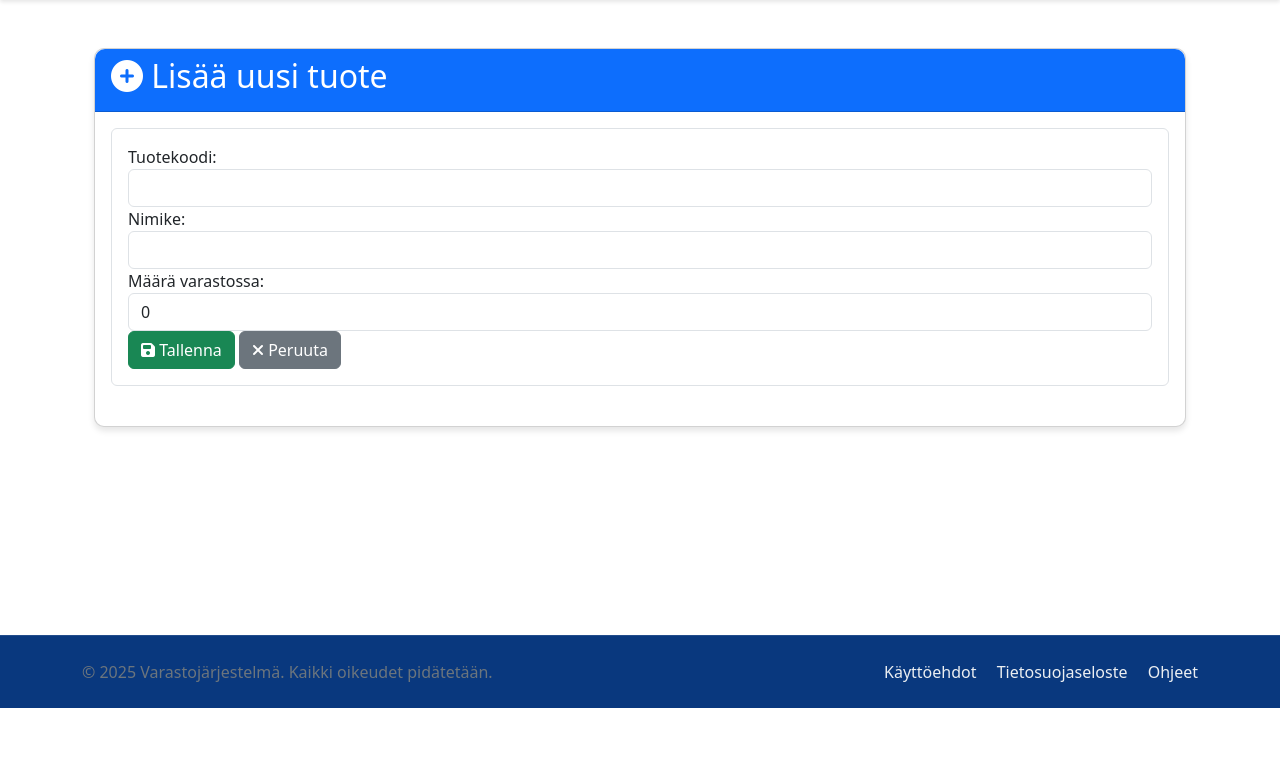
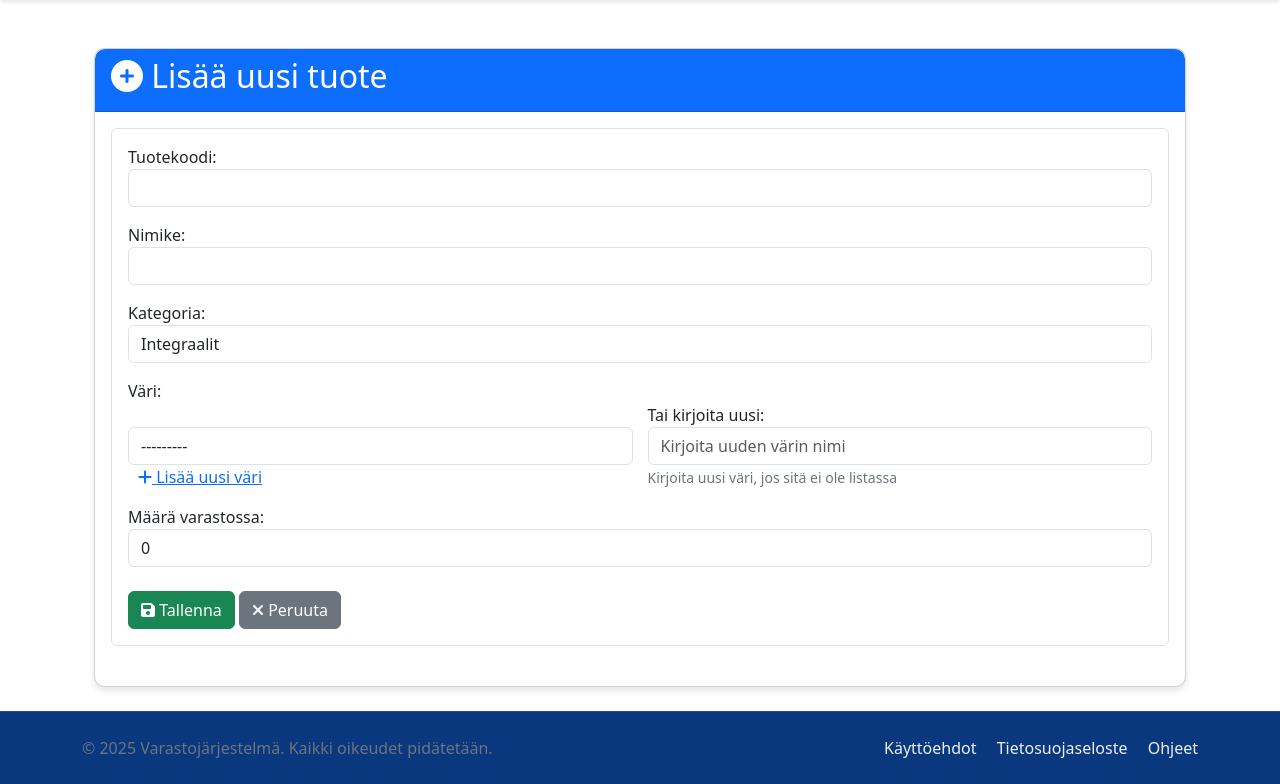
Before and after one commit to dildorababaerova/varasto, a Django app: page /add_item/ in a window 1280 px wide. Shown: the part 92-876 px from the top of the page. Before the commit the page ends 800 px from the top, so only its background shows below. Run offline with Django 5.2, Linux system fonts and the light colour scheme; the visitor is signed in with stand-in values (Sample User, id 1); data that the repository does not hold is empty.

Commit message:
added colo to add_item.html

```diff
--- a/stock/forms.py
+++ b/stock/forms.py
@@ -1,5 +1,5 @@
 from django import forms
-from .models import CartItem, Order,Item
+from .models import CartItem, Order,Item, Color
 from django.core.validators import EmailValidator, RegexValidator
 from django.contrib.auth.forms import UserCreationForm
 from django.contrib.auth.models import User
@@ -43,21 +43,49 @@ class OrderStatusForm(forms.ModelForm):
             'comment': 'Päivitys',
         }
 
+
+class ColorSelectWithAdd(forms.Select):
+    template_name = 'widgets/color_select_with_add.html'
+
+    def __init__(self, attrs=None):
+        super().__init__(attrs)
+        if attrs is None:
+            attrs = {}
+        attrs.update({'class': 'form-select'})
+        self.attrs = attrs
+
+
+
 class ItemForm(forms.ModelForm):
+    color = forms.ModelChoiceField(
+        queryset=Color.objects.all(),
+        required=False,
+        widget=forms.Select(attrs={'class': 'form-control'}),
+        label='Valitse väri'
+    )
+
+    new_color = forms.CharField(
+        required=False,
+        max_length=100,
+        widget=forms.TextInput(attrs={
+            'class': 'form-control',
+            'placeholder': 'Kirjoita uuden värin nimi'
+        }),
+        label='Tai lisää uusi väri'
+    )
+
     class Meta:
         model = Item
-        fields = ['koodi', 'nimike', 'category' ]
+        fields = ['koodi', 'nimike', 'category', 'color']
         widgets = {
             'koodi': forms.TextInput(attrs={'class': 'form-control'}),
             'nimike': forms.TextInput(attrs={'class': 'form-control'}),
-            'category': forms.Select(choices=Item.CATEGORY_CHOICES)
-
+            'category': forms.Select(attrs={'class': 'form-control'}, choices=Item.CATEGORY_CHOICES)
         }
         labels = {
             'koodi': 'Tuotekoodi',
             'nimike': 'Nimike',
-            'category': 'Kategoria',
-
+            'category': 'Kategoria'
         }
 
 class QuantityForm(forms.Form):
--- a/stock/static/stock/styles.css
+++ b/stock/static/stock/styles.css
@@ -48,7 +48,7 @@ footer a:hover {
 
 /* Card hover effect */
 .card {
-    transition: transform 0.3s, box-shadow 0.3s;
+    transition: transform 0.1s, box-shadow 0.3s;
 }
 
 .card:hover {
--- a/stock/templates/add_item.html
+++ b/stock/templates/add_item.html
@@ -1,4 +1,36 @@
 {% extends "base.html" %}
+
+{% block extra_css %}
+<style>
+    .add-color-link {
+        display: inline-block;
+        margin-left: 10px;
+        color: #0d6efd;
+        cursor: pointer;
+    }
+    .add-color-link:hover {
+        text-decoration: underline;
+    }
+    .color-section {
+        margin-bottom: 1rem;
+    }
+    .color-fields {
+        display: flex;
+        gap: 15px;
+        align-items: flex-end;
+    }
+    .color-select {
+        flex: 1;
+    }
+    .color-input {
+        flex: 1;
+    }
+    .form-text {
+        font-size: 0.875em;
+        color: #6c757d;
+    }
+</style>
+{% endblock %}
 
 {% block title %}{% if is_edit %}Muokkaa tuotetta{% else %}Lisää uusi tuote{% endif %}{% endblock %}
 
@@ -16,9 +48,9 @@
             <form method="post" class="mb-4 p-3 border rounded">
                 {% csrf_token %}
 
-                <!-- Item Form Fields -->
-                <div class="form-group">
-                    {{ form.koodi.label_tag }}
+                <!-- Tärkeät kentät -->
+                <div class="form-group mb-3">
+                    <label for="id_koodi">Tuotekoodi:</label>
                     {{ form.koodi }}
                     {% if form.koodi.errors %}
                         <div class="alert alert-danger mt-2">
@@ -27,8 +59,8 @@
                     {% endif %}
                 </div>
 
-                <div class="form-group">
-                    {{ form.nimike.label_tag }}
+                <div class="form-group mb-3">
+                    <label for="id_nimike">Nimike:</label>
                     {{ form.nimike }}
                     {% if form.nimike.errors %}
                         <div class="alert alert-danger mt-2">
@@ -37,11 +69,44 @@
                     {% endif %}
                 </div>
 
+                <div class="form-group mb-3">
+                    <label for="id_category">Kategoria:</label>
+                    {{ form.category }}
+                    {% if form.category.errors %}
+                        <div class="alert alert-danger mt-2">
+                            {{ form.category.errors }}
+                        </div>
+                    {% endif %}
+                </div>
 
+                <!-- Väri valinta osio -->
+                <div class="form-group mb-3 color-section">
+                    <label>Väri:</label>
+                    <div class="color-fields">
+                        <div class="color-select">
+                            {{ form.color }}
+                            <a href="#" class="add-color-link" data-bs-toggle="modal" data-bs-target="#colorModal">
+                                <i class="fas fa-plus"></i> Lisää uusi väri
+                            </a>
+                        </div>
 
-                <!-- Quantity Field -->
-                <div class="form-group">
-                    {{ quantity_form.quantity.label_tag }}
+                        <div class="color-input">
+                            <label for="id_new_color">Tai kirjoita uusi:</label>
+                            {{ form.new_color }}
+                            <small class="form-text">Kirjoita uusi väri, jos sitä ei ole listassa</small>
+                        </div>
+                    </div>
+                    {% if form.color.errors or form.new_color.errors %}
+                        <div class="alert alert-danger mt-2">
+                            {{ form.color.errors }}
+                            {{ form.new_color.errors }}
+                        </div>
+                    {% endif %}
+                </div>
+
+                <!-- Määrä varastossa -->
+                <div class="form-group mb-3">
+                    <label for="id_quantity">Määrä varastossa:</label>
                     {{ quantity_form.quantity }}
                     {% if quantity_form.quantity.errors %}
                         <div class="alert alert-danger mt-2">
@@ -50,8 +115,8 @@
                     {% endif %}
                 </div>
 
-                <!-- Form Buttons -->
-                <div class="form-group">
+                <!-- Napit -->
+                <div class="form-group mt-4">
                     <button type="submit" class="btn btn-success">
                         <i class="fas fa-save"></i> Tallenna
                     </button>
@@ -63,4 +128,49 @@
         </div>
     </div>
 </div>
+
+<!-- Modali ikkuna värien lisäämiseksi -->
+<div class="modal fade" id="colorModal" tabindex="-1" aria-hidden="true">
+    <div class="modal-dialog">
+        <div class="modal-content">
+            <div class="modal-header">
+                <h5 class="modal-title">Lisää uusi väri</h5>
+                <button type="button" class="btn-close" data-bs-dismiss="modal" aria-label="Close"></button>
+            </div>
+            <div class="modal-body">
+                <div class="form-group">
+                    <label for="newColorName">Värin nimi:</label>
+                    <input type="text" class="form-control" id="newColorName" placeholder="Kirjoita värin nimi">
+                </div>
+            </div>
+            <div class="modal-footer">
+                <button type="button" class="btn btn-secondary" data-bs-dismiss="modal">Peruuta</button>
+                <button type="button" class="btn btn-primary" id="saveNewColor">Tallenna</button>
+            </div>
+        </div>
+    </div>
+</div>
+
+{% block extra_js %}
+<script>
+document.addEventListener('DOMContentLoaded', function() {
+    // Värien lisääminen
+    document.getElementById('saveNewColor').addEventListener('click', function() {
+        const colorName = document.getElementById('newColorName').value.trim();
+        if (colorName) {
+            // Täytetään uuden värin kenttä
+            document.getElementById('id_new_color').value = colorName;
+            // Suljetaan modaalinen ikkuna
+            bootstrap.Modal.getInstance(document.getElementById('colorModal')).hide();
+        }
+    });
+
+    // Tyhjennetään kenttä modaalisen ikkunan avautuessa
+    document.getElementById('colorModal').addEventListener('show.bs.modal', function() {
+        document.getElementById('newColorName').value = '';
+    });
+});
+</script>
 {% endblock %}
+
+{% endblock %}
--- a/stock/templates/base.html
+++ b/stock/templates/base.html
@@ -24,7 +24,7 @@
         }
 
         .container a:hover {
-            color: #ffffff !important;
+            color: #d0cbcb !important;
         }
         .bg-primary-custom {
             background-color: #0d6efd !important;
@@ -45,8 +45,8 @@
 </head>
 <body>
     <!-- Navigation -->
-    <nav class="navbar navbar-expand-lg navbar-dark navbar-custom" >
-        <div class="container" >
+    <nav class="navbar navbar-expand-lg navbar-dark navbar-custom">
+        <div class="container">
             <a class="navbar-brand" href="{% url 'home' %}">
                 <i class="fas fa-warehouse me-2"></i>Etusivu
             </a>
@@ -149,7 +149,6 @@
             <div class="row align-items-center">
                 <div class="col-md-6 text-center text-md-start mb-3 mb-md-0">
                     <p class="mb-0 text-secondary">&copy; 2025 Varastojärjestelmä. Kaikki oikeudet pidätetään.</p>
-                    <!-- Добавьте кнопку регистрации здесь -->
                     {% if not user.is_authenticated %}
                     <div class="mt-2">
                         <a href="{% url 'register_warehouse_staff' %}" class="btn btn-sm btn-outline-light">
@@ -167,8 +166,11 @@
         </div>
     </footer>
 
-    <!-- Bootstrap JS Bundle with Popper -->
-    <script src="https://cdn.jsdelivr.net/npm/bootstrap@5.3.2/dist/js/bootstrap.bundle.min.js"></script>
+    <!-- JavaScript Libraries -->
+    <!-- jQuery first, then Popper.js, then Bootstrap JS -->
+    <script src="https://code.jquery.com/jquery-3.6.0.min.js"></script>
+    <script src="https://cdn.jsdelivr.net/npm/@popperjs/core@2.11.6/dist/umd/popper.min.js"></script>
+    <script src="https://cdn.jsdelivr.net/npm/bootstrap@5.3.2/dist/js/bootstrap.min.js"></script>
 
     {% block extra_js %}{% endblock %}
 </body>
--- a/stock/views.py
+++ b/stock/views.py
@@ -372,7 +372,6 @@ def manage_stock(request):
 
 @staff_member_required
 def add_item(request, item_id=None):
-    # If item_id is provided, we're editing an existing item
     if item_id:
         item = get_object_or_404(Item, id=item_id)
         warehouse_item = get_object_or_404(WarehouseItem, item=item)
@@ -385,10 +384,16 @@ def add_item(request, item_id=None):
         quantity_form = QuantityForm(request.POST)
 
         if form.is_valid() and quantity_form.is_valid():
+            # Handle new color creation
+            new_color_name = form.cleaned_data.get('new_color')
+            if new_color_name:
+                color, created = Color.objects.get_or_create(color=new_color_name)
+                form.instance.color = color
+
             # Save the item
             new_item = form.save()
 
-            # Get or create warehouse item
+            # Handle warehouse item
             warehouse_item, created = WarehouseItem.objects.get_or_create(
                 warehouse=Warehouse.objects.first(),
                 item=new_item,
```
Also changed, not shown: stock/templates/widgets/color_select_with_add.html (added, +10 -0 lines).
